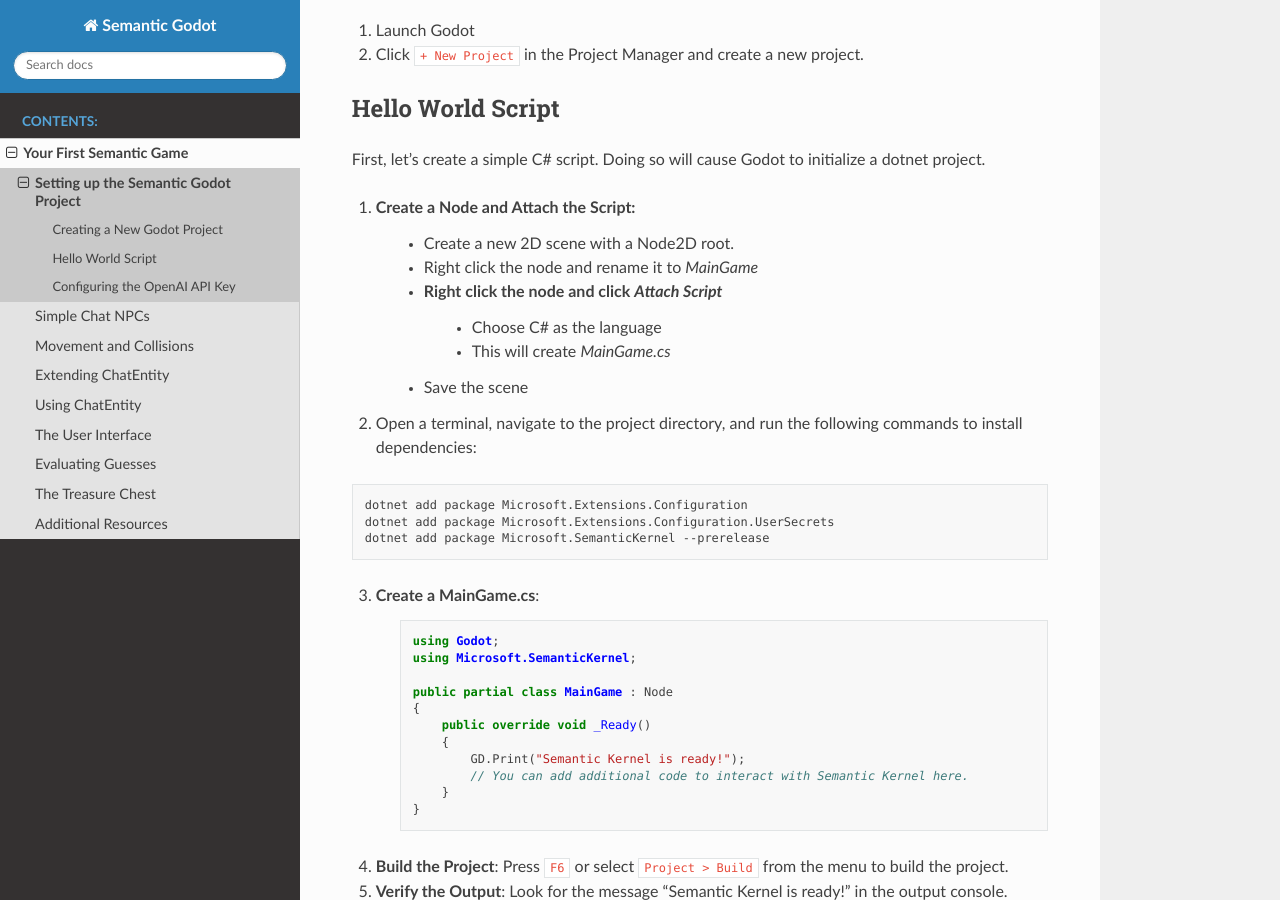
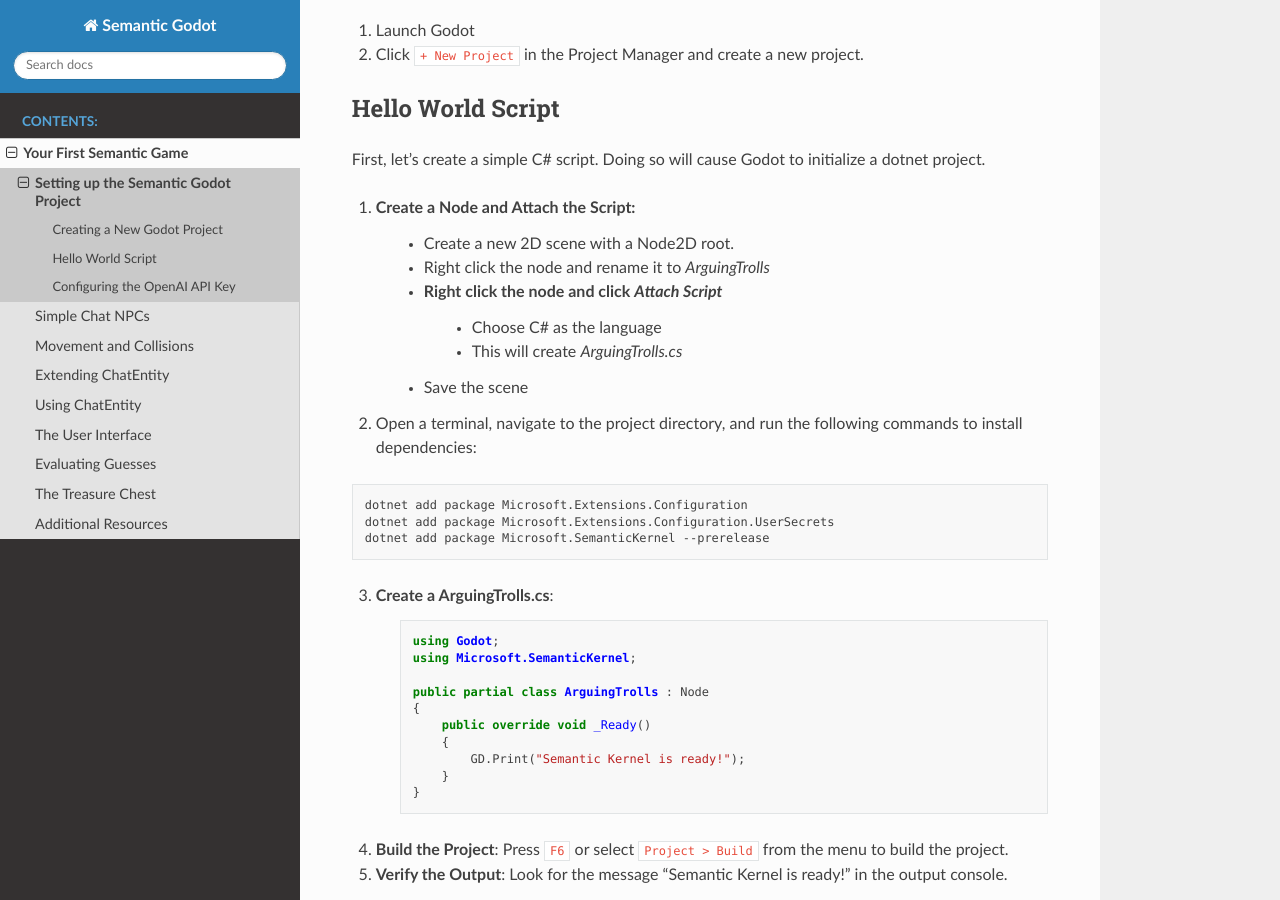
Before and after one commit to RaiderSoft/semantic-godot, a Sphinx documentation site: the page built from docs/first_semantic_game/01.project_setup.rst, in a window 1280 px wide and 900 px high, scrolled down 197 px. Built offline with Sphinx 7.4.7 and the Read the Docs theme 2.0.0, drawn with Linux system fonts in a browser that asks for light colours.

Commit message:
Rename MainGame to ArguingTrolls

```diff
--- a/docs/first_semantic_game/01.project_setup.rst
+++ b/docs/first_semantic_game/01.project_setup.rst
@@ -15,15 +15,14 @@
 
 1. **Create a Node and Attach the Script**:
     - Create a new 2D scene with a Node2D root.
-    - Right click the node and rename it to `MainGame`
+    - Right click the node and rename it to `ArguingTrolls`
     - Right click the node and click `Attach Script`
         - Choose C# as the language
-        - This will create `MainGame.cs`
+        - This will create `ArguingTrolls.cs`
     - Save the scene
 
-2.
-    Open a terminal, navigate to the project directory, and run the following
-    commands to install dependencies:
+2. Open a terminal, navigate to the project directory, and run the following
+   commands to install dependencies:
 
 .. code-block:: shell
 
@@ -32,23 +31,20 @@
     dotnet add package Microsoft.SemanticKernel --prerelease
 
 
-3. **Create a MainGame.cs**:
+3. **Create a ArguingTrolls.cs**:
 
     .. code-block:: csharp
 
         using Godot;
         using Microsoft.SemanticKernel;
 
-        public partial class MainGame : Node
+        public partial class ArguingTrolls : Node
         {
             public override void _Ready()
             {
                 GD.Print("Semantic Kernel is ready!");
-                // You can add additional code to interact with Semantic Kernel here.
             }
         }
-
-
 
 4. **Build the Project**: Press ``F6`` or select ``Project > Build`` from the menu to build the project.
 
--- a/docs/first_semantic_game/02.simple_chat_npcs.rst
+++ b/docs/first_semantic_game/02.simple_chat_npcs.rst
@@ -10,7 +10,7 @@
 
 Here we will create a basic sprite that we can attach chat functionality to.
 
-1. In the ``MainGame`` scene that we created in :doc:`01.project_setup`
+1. In the ``ArguingTrolls`` scene that we created in :doc:`01.project_setup`
    insert an ``Area2D`` node and rename it to  ``NPC``.
 2. Add a ``CollisionShape2D`` rectangle to the NPC. This will be useful
    later and removes the yellow warning in the workspace.
@@ -378,14 +378,14 @@
 3. **Save and Run**: Save the scene and run your game to ensure that the
    troll NPCs are in place and ready to argue.
 
-Modify ``MainGame`` to connect the two trolls together.
+Modify ``ArguingTrolls`` to connect the two trolls together.
 
 .. code-block:: csharp
 
    using Godot;
    using Microsoft.SemanticKernel;
 
-   public partial class MainGame : Node
+   public partial class ArguingTrolls : Node
    {
        public override void _Ready()
        {
```
